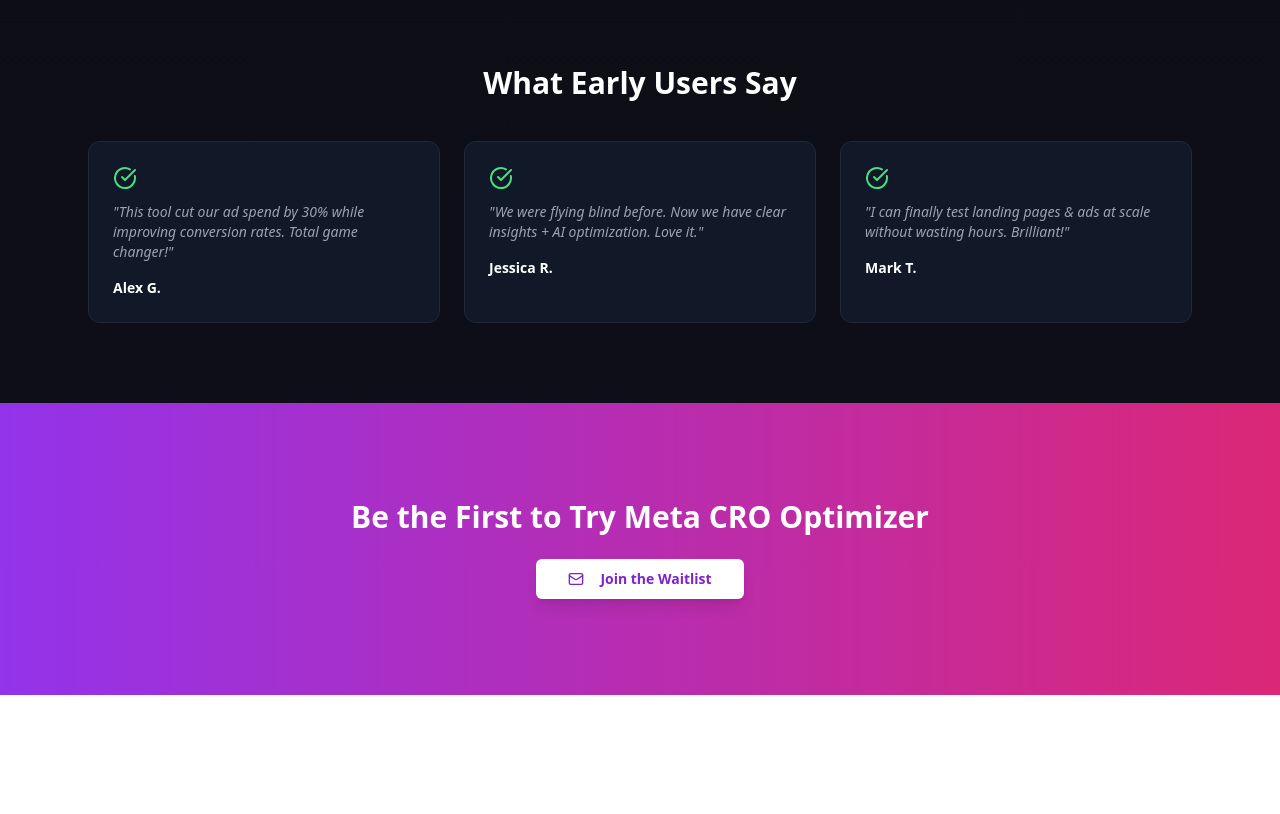
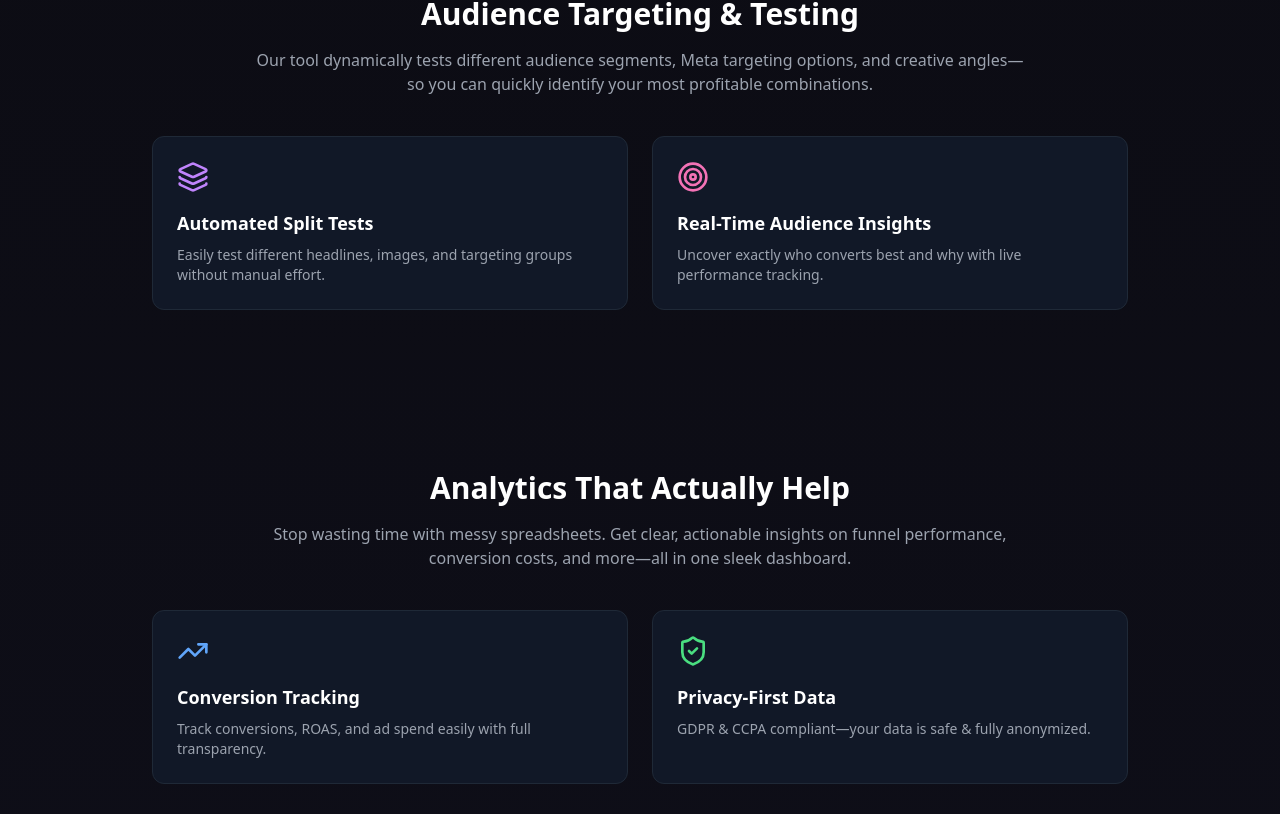
Before and after one commit to Sanju-willis/ai-meta-cro-frontend, a Next.js app: page / in a window 1280 px wide. Shown: the part 1466-2280 px from the top of the page. Before the commit the page ends 2161 px from the top, so only its background shows below. Built offline with nearby package versions, Linux system fonts and the light colour scheme.

Commit message:
feat: enhance landing page with new audience targeting and analytics sections, improve styling and animations

```diff
--- a/src/app/page.tsx
+++ b/src/app/page.tsx
@@ -1,11 +1,19 @@
-// src\app\page.tsx
+// src/app/page.tsx
 
 'use client';
 
 import { useState } from 'react';
 import { Button } from '@/components/ui/button';
-import { Mail, CheckCircle, Zap, Target, BarChart3 } from 'lucide-react';
-import Header from '@/components/landing/Header';
+import {
+  Mail,
+  Zap,
+  Target,
+  BarChart3,
+  ShieldCheck,
+  TrendingUp,
+  Layers3,
+  CheckCircle,
+} from 'lucide-react';
 
 export default function LandingPage() {
   const [email, setEmail] = useState('');
@@ -35,10 +43,9 @@
 
   return (
     <div className="min-h-screen bg-gradient-to-b from-[#0a0a0f] to-[#0f0f1a] text-gray-300 font-sans">
-      <Header />
 
       {/* HERO */}
-      <section className="min-h-screen flex flex-col justify-center items-center px-4 text-center">
+      <section className="min-h-screen flex flex-col justify-center items-center px-4 text-center animate-fade-up">
         <h1 className="text-4xl sm:text-6xl font-extrabold bg-gradient-to-r from-purple-400 to-pink-500 text-transparent bg-clip-text mb-4">
           AI Meta CRO Optimizer
         </h1>
@@ -65,15 +72,15 @@
       </section>
 
       {/* WHAT IT DOES */}
-      <section className="px-6 py-20 max-w-5xl mx-auto text-center">
+      <section className="px-6 py-20 max-w-5xl mx-auto text-center animate-fade-up">
         <h2 className="text-3xl font-bold mb-4 text-white">What Our AI CRO Engine Does</h2>
         <p className="text-gray-400 max-w-3xl mx-auto">
           Our AI engine analyzes your landing pages, extracts pain points from audience data, optimizes CTAs, and auto-tests ad creatives—all while giving you real-time performance insights.
         </p>
       </section>
 
-      {/* FEATURE CARDS */}
-      <section className="px-6 py-16 max-w-6xl mx-auto grid grid-cols-1 md:grid-cols-3 gap-8">
+      {/* FEATURES */}
+      <section className="px-6 py-16 max-w-6xl mx-auto grid grid-cols-1 md:grid-cols-3 gap-8 animate-fade-up">
         {[
           {
             title: 'AI-Powered Landing Pages',
@@ -99,27 +106,83 @@
         ))}
       </section>
 
+      {/* AUDIENCE & TESTING */}
+      <section className="px-6 py-20 max-w-5xl mx-auto text-center animate-fade-up">
+        <h2 className="text-3xl font-bold mb-4 text-white">Audience Targeting & Testing</h2>
+        <p className="text-gray-400 max-w-3xl mx-auto mb-10">
+          Our tool dynamically tests different audience segments, Meta targeting options, and creative angles—so you can quickly identify your most profitable combinations.
+        </p>
+        <div className="grid grid-cols-1 md:grid-cols-2 gap-6">
+          {[
+            {
+              title: 'Automated Split Tests',
+              desc: 'Easily test different headlines, images, and targeting groups without manual effort.',
+              icon: <Layers3 className="h-8 w-8 text-purple-400" />,
+            },
+            {
+              title: 'Real-Time Audience Insights',
+              desc: 'Uncover exactly who converts best and why with live performance tracking.',
+              icon: <Target className="h-8 w-8 text-pink-400" />,
+            },
+          ].map((item, i) => (
+            <div key={i} className="bg-gray-900 rounded-xl p-6 text-left border border-gray-800 hover:shadow-lg transition">
+              {item.icon}
+              <h4 className="text-lg font-semibold mt-4 mb-2 text-white">{item.title}</h4>
+              <p className="text-sm text-gray-400">{item.desc}</p>
+            </div>
+          ))}
+        </div>
+      </section>
+
+      {/* ANALYTICS & INSIGHTS */}
+      <section className="px-6 py-20 max-w-5xl mx-auto text-center animate-fade-up">
+        <h2 className="text-3xl font-bold mb-4 text-white">Analytics That Actually Help</h2>
+        <p className="text-gray-400 max-w-3xl mx-auto mb-10">
+          Stop wasting time with messy spreadsheets. Get clear, actionable insights on funnel performance, conversion costs, and more—all in one sleek dashboard.
+        </p>
+        <div className="grid grid-cols-1 md:grid-cols-2 gap-6">
+          {[
+            {
+              title: 'Conversion Tracking',
+              desc: 'Track conversions, ROAS, and ad spend easily with full transparency.',
+              icon: <TrendingUp className="h-8 w-8 text-blue-400" />,
+            },
+            {
+              title: 'Privacy-First Data',
+              desc: 'GDPR & CCPA compliant—your data is safe & fully anonymized.',
+              icon: <ShieldCheck className="h-8 w-8 text-green-400" />,
+            },
+          ].map((item, i) => (
+            <div key={i} className="bg-gray-900 rounded-xl p-6 text-left border border-gray-800 hover:shadow-lg transition">
+              {item.icon}
+              <h4 className="text-lg font-semibold mt-4 mb-2 text-white">{item.title}</h4>
+              <p className="text-sm text-gray-400">{item.desc}</p>
+            </div>
+          ))}
+        </div>
+      </section>
+
       {/* TESTIMONIALS */}
-      <section className="px-6 py-20 max-w-6xl mx-auto text-center">
+      <section className="px-6 py-20 max-w-6xl mx-auto text-center animate-fade-up">
         <h2 className="text-3xl font-bold mb-10 text-white">What Early Users Say</h2>
         <div className="grid grid-cols-1 md:grid-cols-3 gap-6">
           {[
             {
-              name: 'Alex G.',
+              name: 'Alex G',
               feedback: 'This tool cut our ad spend by 30% while improving conversion rates. Total game changer!',
             },
             {
-              name: 'Jessica R.',
+              name: 'Jessica R',
               feedback: 'We were flying blind before. Now we have clear insights + AI optimization. Love it.',
             },
             {
-              name: 'Mark T.',
+              name: 'Mark T',
               feedback: 'I can finally test landing pages & ads at scale without wasting hours. Brilliant!',
             },
           ].map((t, i) => (
             <div key={i} className="bg-gray-900 rounded-xl p-6 text-left border border-gray-800 hover:shadow-lg transition">
               <CheckCircle className="h-6 w-6 text-green-400 mb-3" />
-              <p className="text-sm text-gray-400 italic mb-4">"{t.feedback}"</p>
+              <p className="text-sm text-gray-400 italic mb-4">{t.feedback}</p>
               <p className="text-sm font-semibold text-white">{t.name}</p>
             </div>
           ))}
@@ -127,7 +190,7 @@
       </section>
 
       {/* FINAL CTA */}
-      <section className="px-6 py-24 bg-gradient-to-r from-purple-600 to-pink-600 text-center text-white">
+      <section className="px-6 py-24 bg-gradient-to-r from-purple-600 to-pink-600 text-center text-white animate-fade-up">
         <h2 className="text-2xl sm:text-3xl font-bold mb-6">Be the First to Try Meta CRO Optimizer</h2>
         <Button
           size="lg"
```
